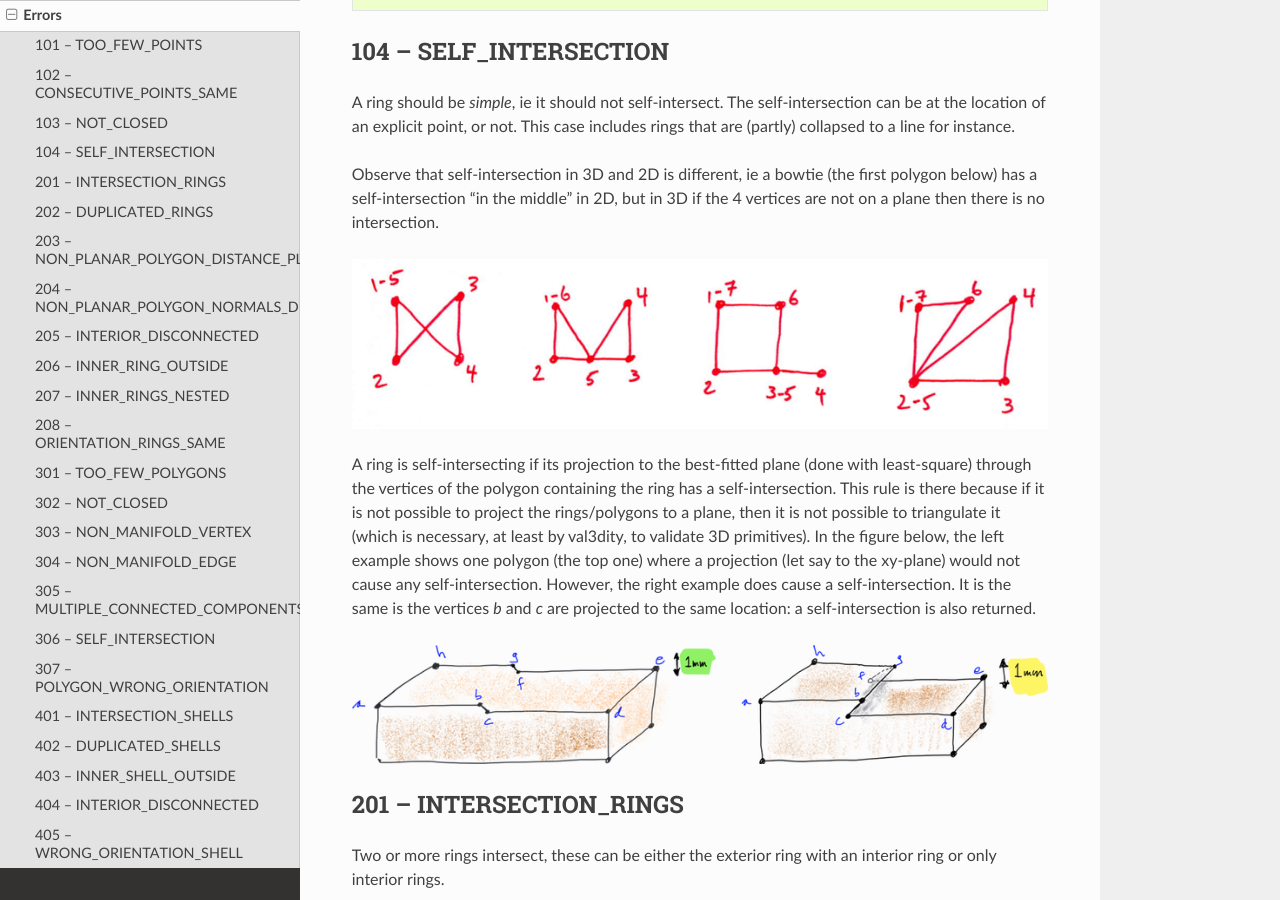
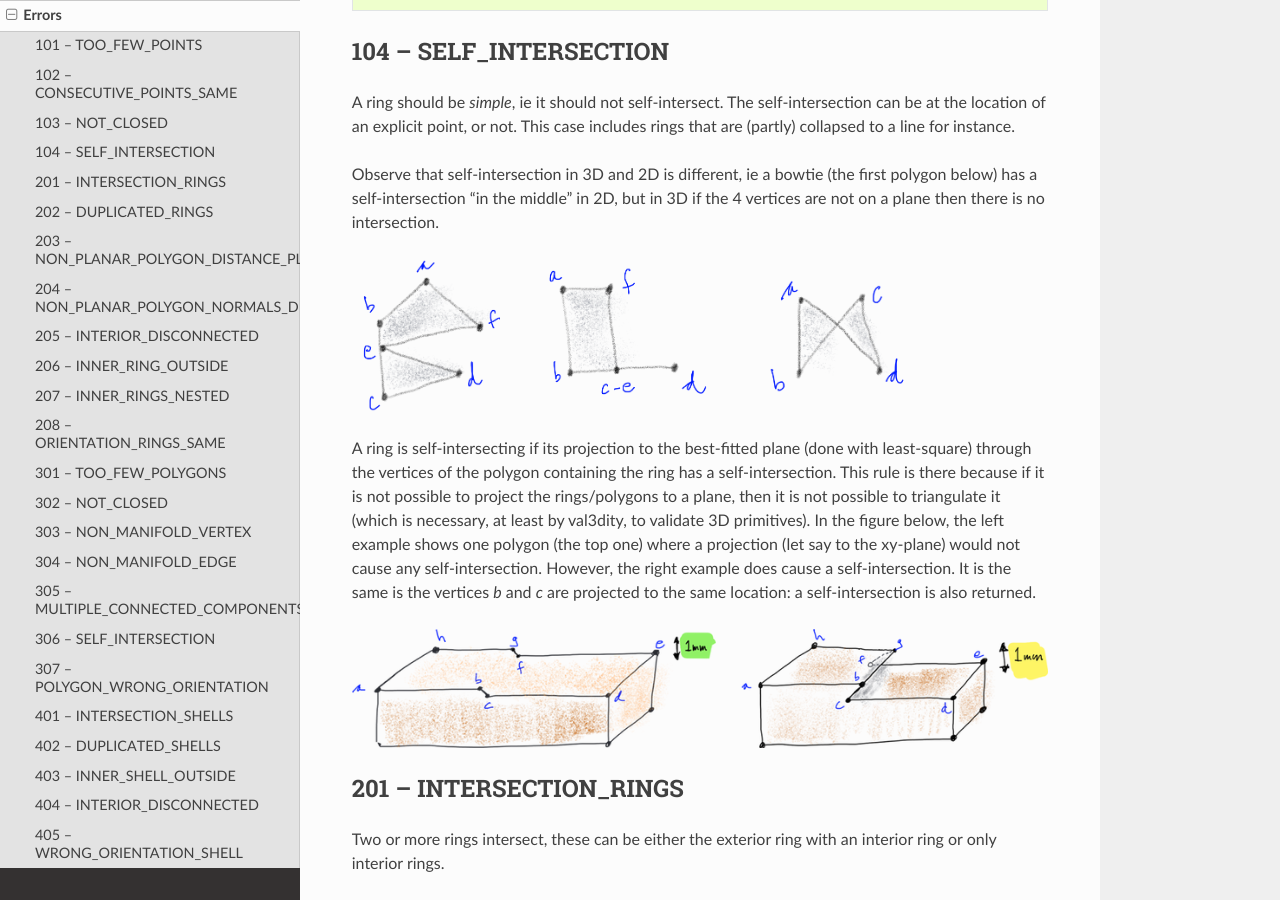
Before and after one commit to tudelft3d/val3dity, a Sphinx documentation site: the page built from docs/errors.rst, in a window 1280 px wide and 900 px high, scrolled down 2618 px. Built offline with Sphinx 7.4.7 and the Read the Docs theme 2.0.0, drawn with Linux system fonts in a browser that asks for light colours.

Commit message:
new nicer images for the errors in 2D

```diff
--- a/docs/errors.rst
+++ b/docs/errors.rst
@@ -71,6 +71,7 @@ A ring should be *simple*, ie it should not self-intersect. The self-intersectio
 Observe that self-intersection in 3D and 2D is different, ie a bowtie (the first polygon below) has a self-intersection "in the middle" in 2D, but in 3D if the 4 vertices are not on a plane then there is no intersection.
 
 .. image:: _static/104.png
+   :width: 80%
 
 A ring is self-intersecting if its projection to the best-fitted plane (done with least-square) through the vertices of the polygon containing the ring has a self-intersection.
 This rule is there because if it is not possible to project the rings/polygons to a plane, then it is not possible to triangulate it (which is necessary, at least by val3dity, to validate 3D primitives).
@@ -88,6 +89,7 @@ It is the same is the vertices *b* and *c* are projected to the same location: a
 Two or more rings intersect, these can be either the exterior ring with an interior ring or only interior rings.
 
 .. image:: _static/201.png
+   :width: 50%
 
 .. _error_202:
 
@@ -120,7 +122,7 @@ By definition, if :ref:`error_204` is reported then all the vertices are within
 
 This error usually means that you have vertices that are *very* close to each other (say 0.1mm) and thus it’s easy to get a large deviation (say 80 degree; the report contains the actual deviation).
 
-.. image:: _static/204.png
+.. image:: _static/104b.png
 
 .. _error_205:
 
@@ -129,6 +131,7 @@ This error usually means that you have vertices that are *very* close to each ot
 The interior of a polygon must be connected. The combination of different valid rings can create such an error, for example:
 
 .. image:: _static/205.png
+   :width: 25%
 
 .. _error_206:
 
@@ -137,6 +140,7 @@ The interior of a polygon must be connected. The combination of different valid
 One or more interior ring(s) is(are) located completely outside the exterior ring. If the interior ring intersects the exterior ring, then error :ref:`error_201` should be returned.
 
 .. image:: _static/206.png
+   :width: 25%
 
 .. _error_207:
 
@@ -145,6 +149,7 @@ One or more interior ring(s) is(are) located completely outside the exterior rin
 One or more interior ring(s) is(are) located completely inside another interior ring.
 
 .. image:: _static/207.png
+   :width: 25%
 
 .. _error_208:
 
@@ -154,6 +159,7 @@ The interior rings must have the opposite direction (clockwise vs counterclockwi
 When the polygon is used as a bounding surface of a shell, then the rings have to have a specified orientation (see 307/308).
 
 .. image:: _static/208.png
+   :width: 25%
 
 .. _error_301:
 
```
Also changed, not shown: docs/_static/104.png, docs/_static/201.png, docs/_static/205.png, docs/_static/206.png, docs/_static/207.png, docs/_static/208.png.
